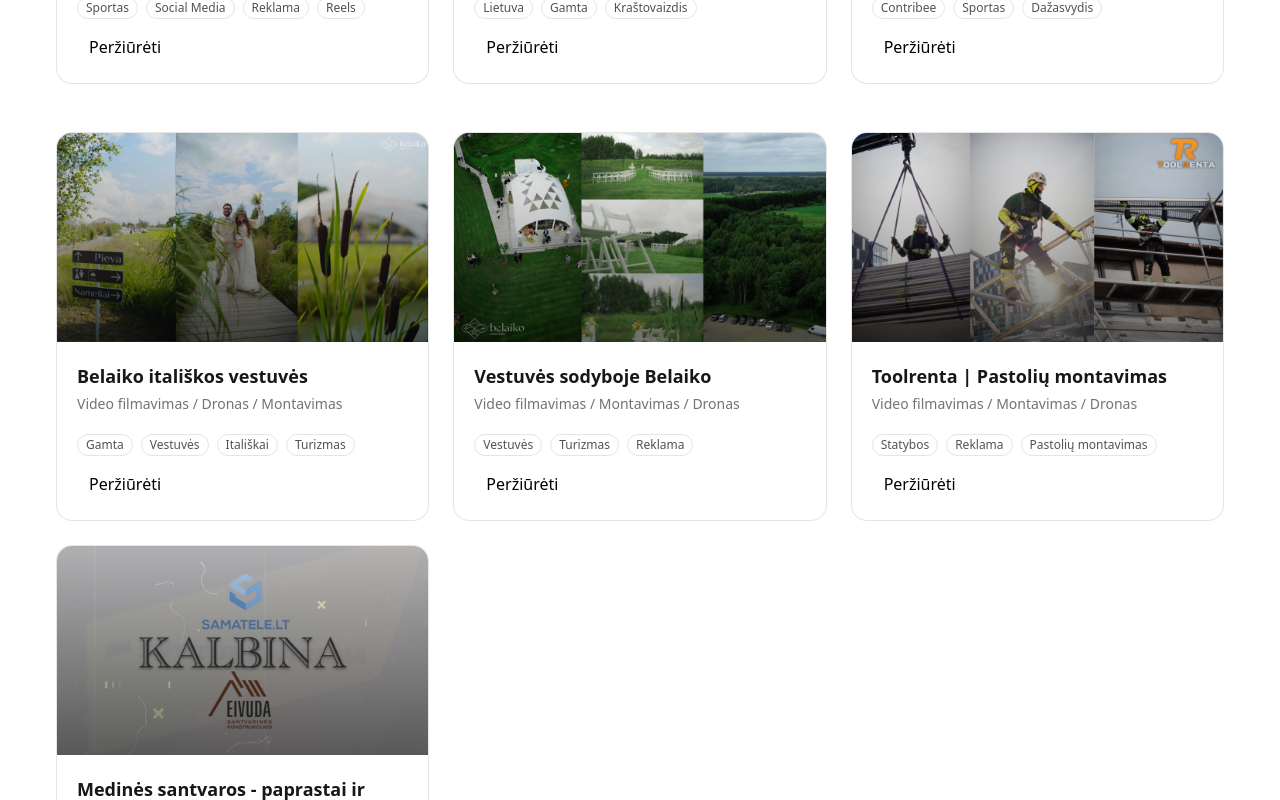
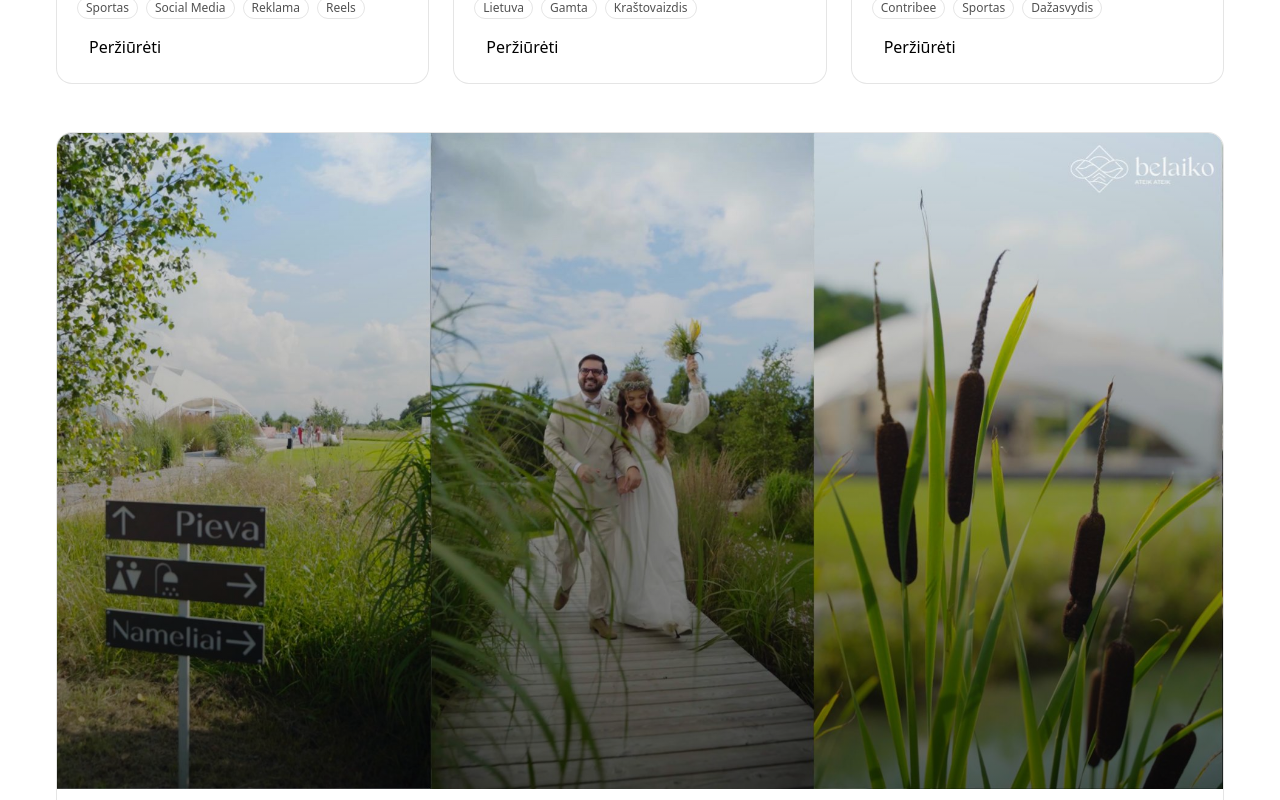
Before and after one commit to vytautasmedia/Vytautas-Portfolio, a React (Vite) app: page / in a window 1280 px wide. Shown: the part 1140-1940 px from the top of the page. Built offline with nearby package versions, Linux system fonts and the light colour scheme.

Commit message:
Update App.tsx

```diff
--- a/src/App.tsx
+++ b/src/App.tsx
@@ -380,7 +380,7 @@ export default function App() {
           </div>
 
           {/* Apatiniai 3 */}
-          <div className="grid gap-6 sm:grid-cols-2 lg:grid-cols-3">
+          <div className="flex flex-col items-center gap-10">
             {PROJECTS_BOTTOM.map((p, i) => (
               <motion.div key={p.title} variants={ITEM_VARIANTS} initial="hidden" whileInView="show" viewport={{ once: true, amount: 0.2 }} transition={{ duration: 0.4, delay: i * 0.05 }}>
                 <div className="card overflow-hidden">
```
